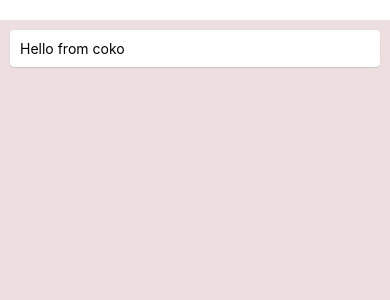
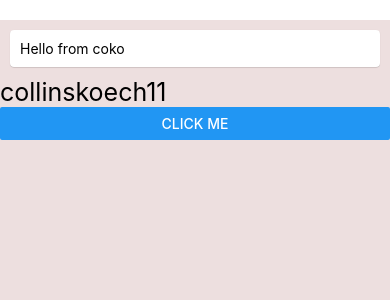
Before and after one commit to collinskoech11/ReactNativeBlogApp, a React Native app in the folder ReactNativeApp/: screen / in a window 390 px wide. Shown: the top 300 px of the page. Built offline with nearby package versions, Linux system fonts and the light colour scheme.

Commit message:
change state

```diff
--- a/ReactNativeApp/App.js
+++ b/ReactNativeApp/App.js
@@ -3,11 +3,13 @@ import React from 'react';
 import { StyleSheet, Text, View } from 'react-native';
 import Home from './screens/Home';
 import {Constants} from 'expo-constants';
+import ClassA from  './screens/ClassA';
 
 export default function App() {
   return (
     <View style={styles.container}>
       <Home name="coko"/>
+      <ClassA email="collinskoechck34@gmail.com"/>
       {/** <StatusBar style="auto" /> */}
     </View>
   );
--- /dev/null
+++ b/ReactNativeApp/screens/ClassA.js
@@ -0,0 +1,20 @@
+import React, { Component } from 'react';
+import { StyleSheet, Text, View, Button } from 'react-native';
+
+export class ClassA extends Component {
+    state = {
+        name: "collinskoech11"
+    }
+    render() {
+        return (
+            <View>
+                <Text style = {{fontSize:25}}>
+                {this.state.name}
+                </Text>
+                <Button title="Click Me" onPress = {() => this.setState({name:"Text Changed"})}/>
+            </View>
+        )
+    }
+}
+
+export default ClassA
```
